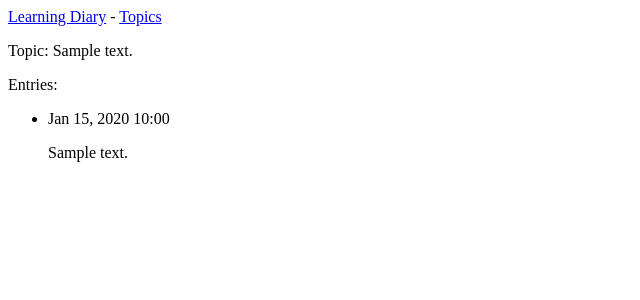
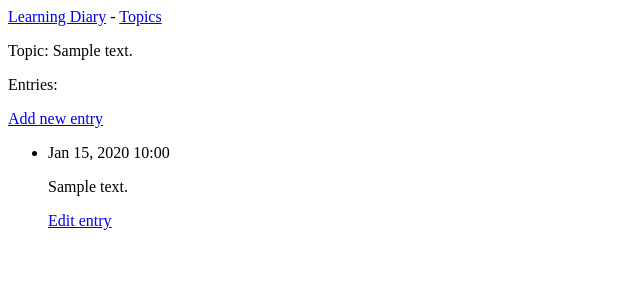
Before and after one commit to KnucklesLT/Learning_Diary, a Django app: page /topics/1/ in a window 1280 px wide. Shown: the top 300 px of the page, without its empty margins (0-640 px from the left). Run offline with Django 4.2, Linux system fonts and the light colour scheme; tables that the repository leaves empty hold one stand-in row (values such as "Sample post").

Commit message:
add the ability to edit entries

```diff
--- a/learning_diary/templates/learning_diary/topic.html
+++ b/learning_diary/templates/learning_diary/topic.html
@@ -5,11 +5,19 @@
   <p>Topic: {{ topic.text }}</p>
 
   <p>Entries:</p>
+  <p>
+    <a href="{% url 'learning_diary:new_entry' topic.id %}">Add new entry</a>
+  </p>
   <ul>
     {% for entry in entries %}
       <li>
         <p>{{ entry.date_added|date:'M d, Y H:i' }}</p>
         <p>{{ entry.text|linebreaks }}</p>
+        <p>
+          <a href="{% url 'learning_diary:edit_entry' entry.id %}">
+            Edit entry
+          </a>
+        </p>
       </li>
     {% empty %}
       <li>There are no entries for this topic yet.</li>
--- a/learning_diary/urls.py
+++ b/learning_diary/urls.py
@@ -15,4 +15,6 @@ urlpatterns = [
     path('new_topic/', views.new_topic, name='new_topic'),
     # Page for adding a new entry.
     path('new_entry/<int:topic_id>', views.new_entry, name='new_entry'),
+    # Page for editing an entry.
+    path('edit_entry/<int:entry_id>/', views.edit_entry, name='edit_entry'),
 ]
--- a/learning_diary/views.py
+++ b/learning_diary/views.py
@@ -1,5 +1,5 @@
 from django.shortcuts import render, redirect
-from .models import Topic
+from .models import Topic, Entry
 from .forms import TopicForm, EntryForm
 
 # Create your views here.
@@ -55,3 +55,21 @@ def new_entry(request, topic_id):
   # Display a blank or invalid form.
   context = {'topic':topic, 'form':form}
   return render(request, 'learning_diary/new_entry.html', context)
+
+def edit_entry(request, entry_id):
+  '''Edit an existing entry.'''
+  entry = Entry.objects.get(id=entry_id)
+  topic = entry.topic
+
+  if request.method != 'POST':
+    # Initial request; pre-fill form with the current entry.
+    form = EntryForm(instance=entry)
+  else:
+    # POST data submitted; process data.
+    form = EntryForm(instance=entry, data=request.POST)
+    if form.is_valid():
+      form.save()
+      return redirect('learning_diary:topic', topic_id=topic.id)
+
+  context = {'entry':entry, 'topic':topic,'form':form}
+  return render(request, 'learning_diary/edit_entry.html', context)
```
Also changed, not shown: learning_diary/templates/learning_diary/edit_entry.html (added, +14 -0 lines), learning_diary/templates/learning_diary/new_entry.html (+7 -3 lines).
